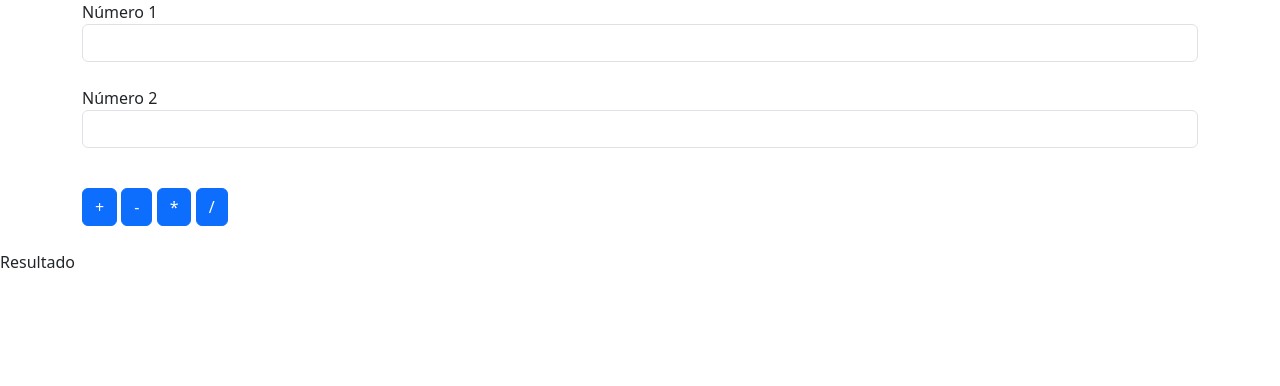
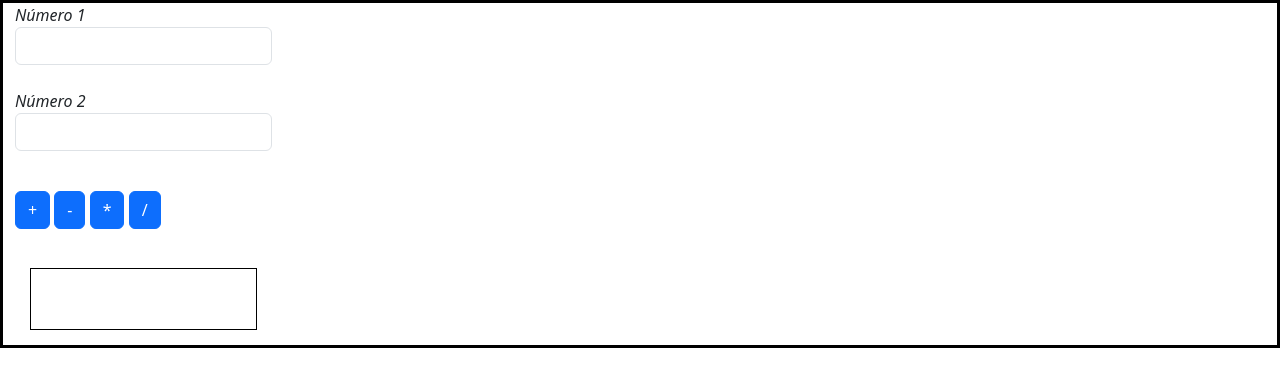
Before and after one commit to LeidyQG/frontendCertificaci-on, a plain HTML site: page index.html in a window 1280 px wide. Drawn offline with nearby package versions, Linux system fonts and the light colour scheme.

Commit message:
versión final

```diff
--- /dev/null
+++ b/estilos.css
@@ -0,0 +1,15 @@
+body{
+    border: 3px solid black;
+    font-size: 30px;
+    font-style: italic;
+    display: flex;
+    flex-direction: row;
+}
+
+.resultado{
+    margin: 15px;
+    font-size: 40px;
+    color: darkcyan;
+    border: 1px solid black;
+    padding: 30px;
+}
--- a/index.html
+++ b/index.html
@@ -5,6 +5,7 @@
     <meta http-equiv="X-UA-Compatible" content="IE=edge" />
     <meta name="viewport" content="width=device-width, initial-scale=1.0" />
     <title>Calculadora con Api</title>
+    <link rel="stylesheet" href="estilos.css">
     <link href="https://cdn.jsdelivr.net/npm/bootstrap@5.3.0-alpha2/dist/css/bootstrap.min.css" rel="stylesheet" integrity="sha384-aFq/bzH65dt+w6FI2ooMVUpc+21e0SRygnTpmBvdBgSdnuTN7QbdgL+OapgHtvPp" crossorigin="anonymous">
   </head>
   <body>
@@ -21,16 +22,15 @@
             <input type="number" name="numero_2" id="numero_2" class="form-control" required/>
         </div>
         <br>
+        <div class="botones">
         <button type="submit" class="btn btn-primary mt-3" id="submit-s">+</button>
         <button type="submit" class="btn btn-primary mt-3" id="submit-r">-</button>
         <button type="submit" class="btn btn-primary mt-3" id="submit-m">*</button>
         <button type="submit" class="btn btn-primary mt-3" id="submit-d">/</button>
         </div>
         <br>
-        <form>
-            <label for="resultado">Resultado</label>
-            <div id="resultado"></div>
-          </form>
+        <div id="resultado" class="resultado"></div>
+        </div>
       </form>
     </main>
     <script src="programa.js"></script>
```
